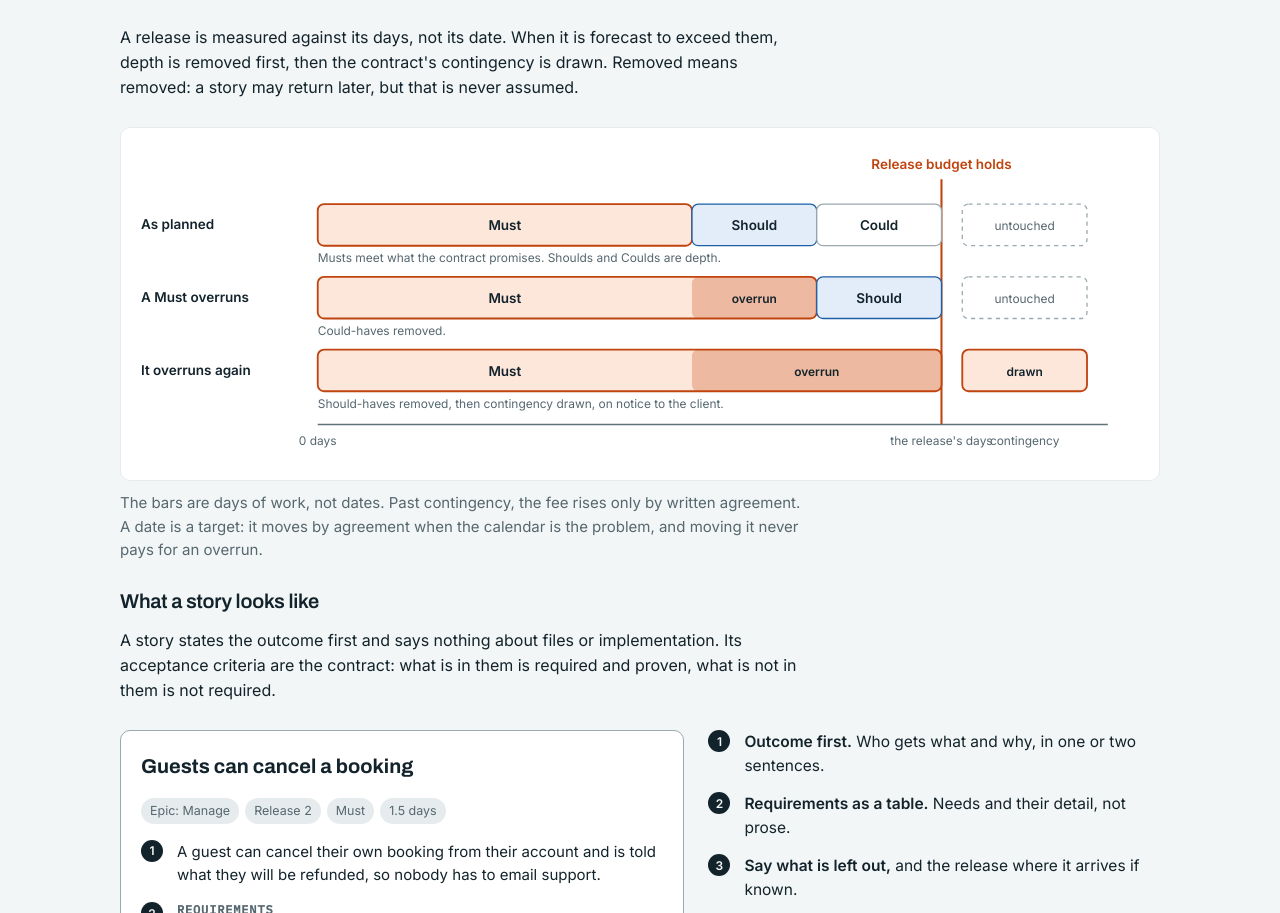
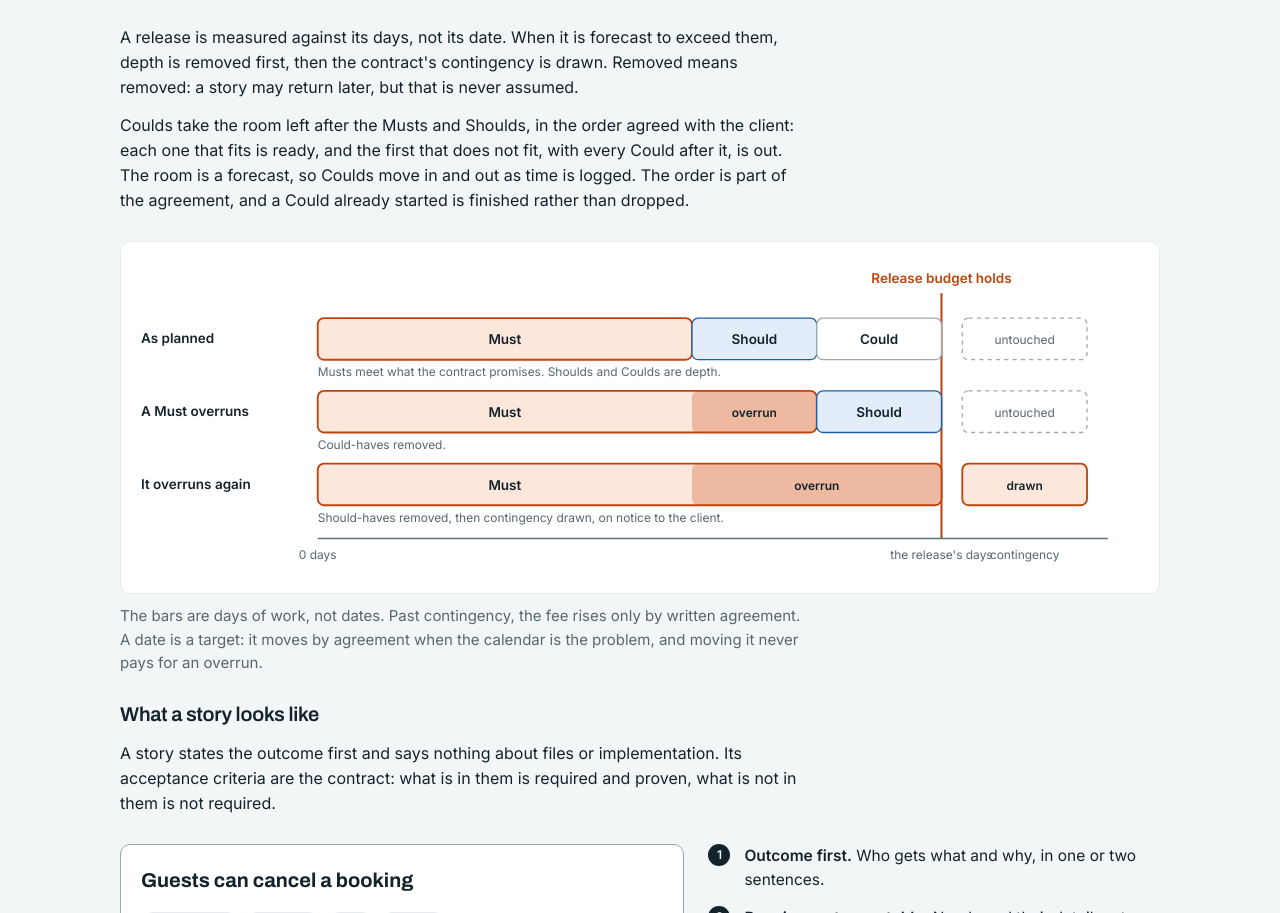
Before and after one commit to TandemCreativeDev/slipstream, a plain HTML site: page index.html in a window 1280 px wide. Shown: the part 3557-4470 px from the top of the page. Drawn offline with Linux system fonts and the light colour scheme.

Commit message:
docs: which Coulds fit, in what order, and when they start

```diff
--- a/index.html
+++ b/index.html
@@ -364,6 +364,7 @@ th { font-weight: 600; color: var(--muted); font-size: 13px; }
   </figure>
   <div class="block">
     <p>A release is measured against its days, not its date. When it is forecast to exceed them, depth is removed first, then the contract's contingency is drawn. Removed means removed: a story may return later, but that is never assumed.</p>
+    <p>Coulds take the room left after the Musts and Shoulds, in the order agreed with the client: each one that fits is ready, and the first that does not fit, with every Could after it, is out. The room is a forecast, so Coulds move in and out as time is logged. The order is part of the agreement, and a Could already started is finished rather than dropped.</p>
   </div>
   <figure>
     <div class="fig">
```
Also changed, not shown: 1 other file.
